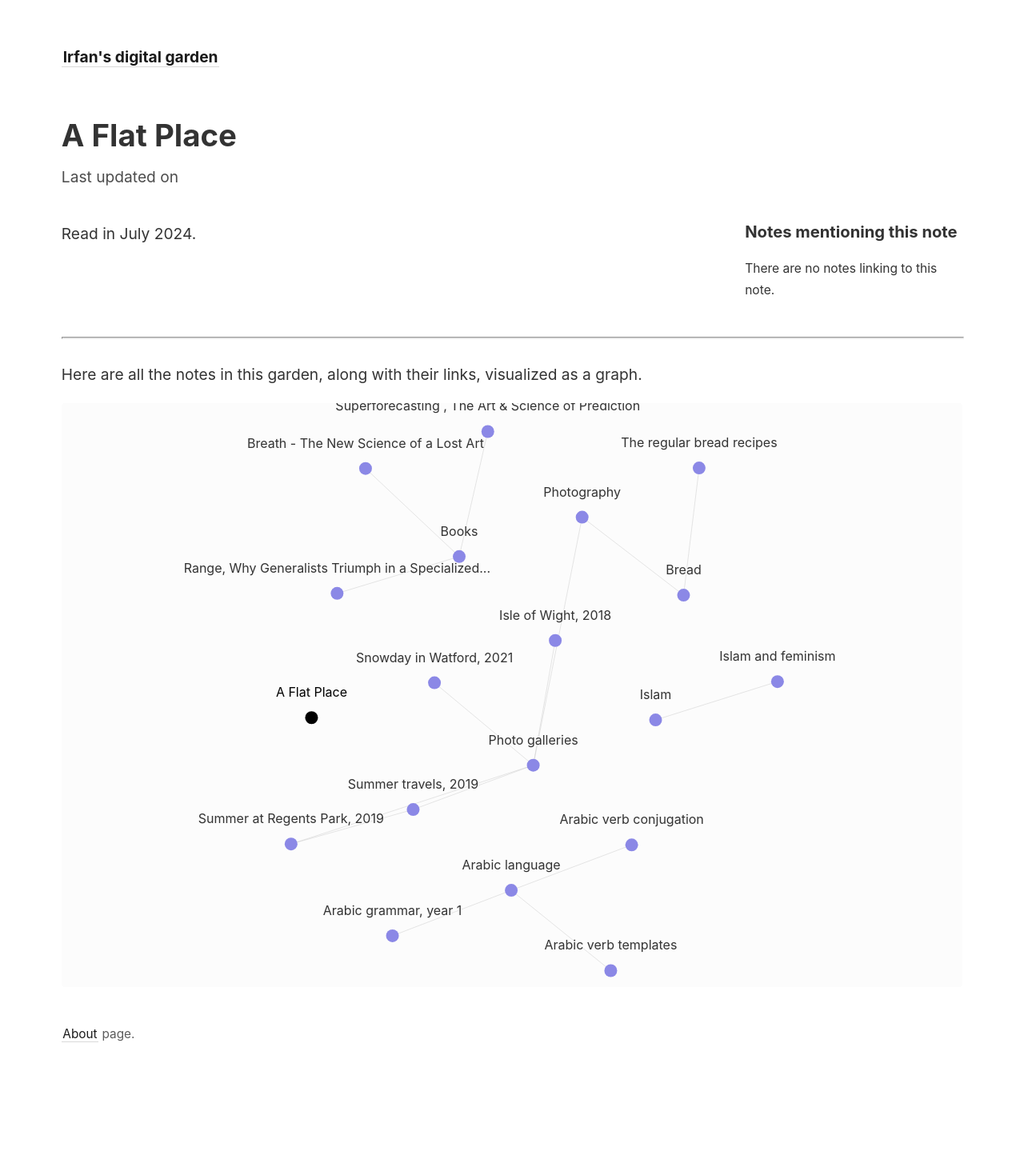
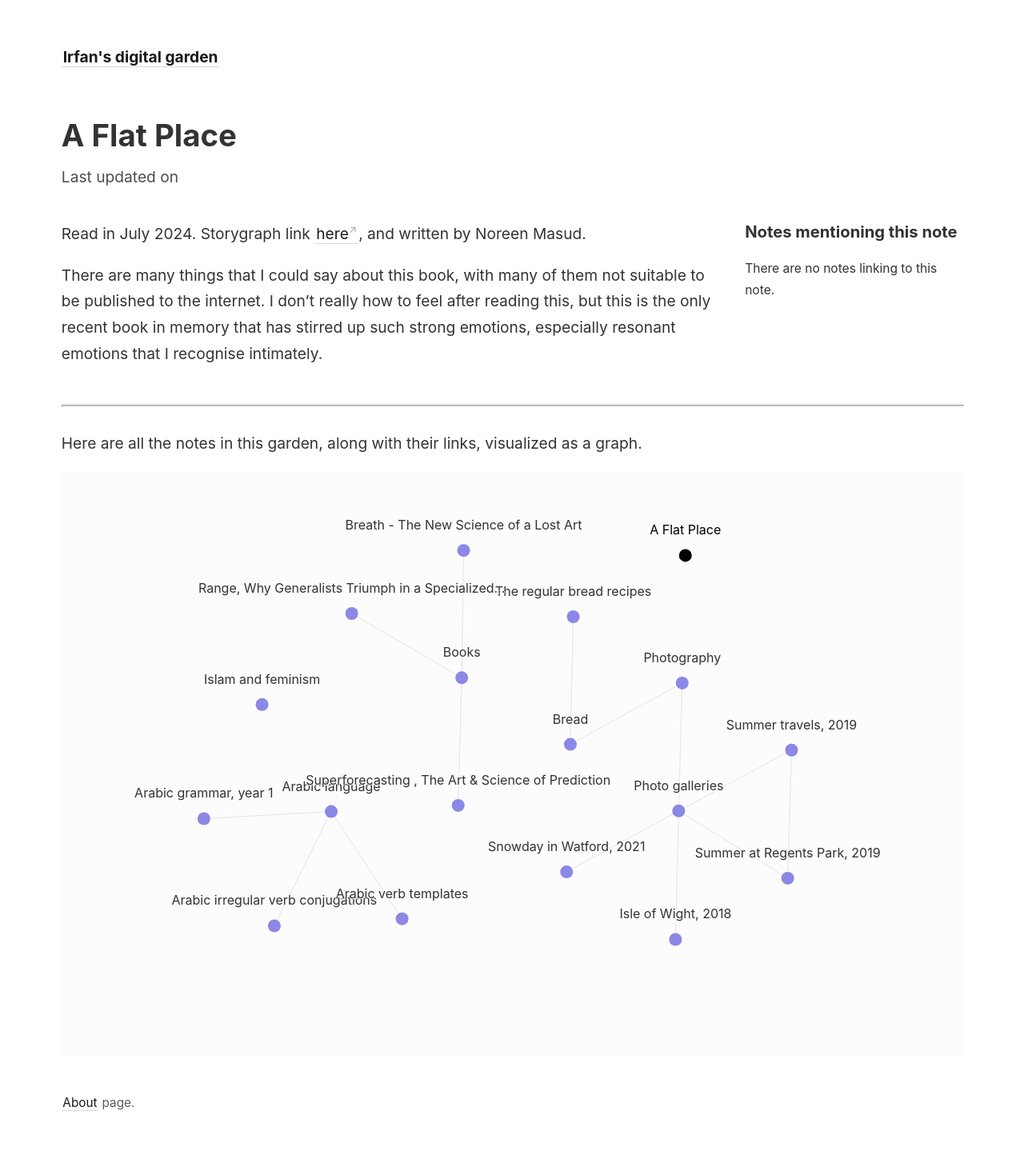
Before and after one commit to IrfanZM/digital-garden, a Jekyll site: the page built from _notes/books/books_a_flat_place.md, in a window 1280 px wide. Shown: the whole page at 80% size. Built offline with Jekyll 4.4.1, drawn with Linux system fonts in a browser that asks for light colours; before the commit the page ends 1373 px from its top, so only the background shows below that.

Commit message:
Added introductory text for A Flat Place review, and tweaked some of the arabit verb pages

```diff
--- a/_notes/arabic/arabic-verb-conjugation.md
+++ b/_notes/arabic/arabic-irregular-verb-conjugations.md
@@ -1,5 +1,5 @@
 ---
-title: Arabic verb conjugation
+title: Arabic irregular verb conjugations
 ---
 
 
--- a/_notes/arabic/arabic-language.md
+++ b/_notes/arabic/arabic-language.md
@@ -6,7 +6,7 @@ My starting point for arabic language learning and notes:
 
 - [[Arabic verb templates]]
 - [[Arabic grammar, year 1]]
-- [[Arabic verb conjugation]]
+- [[Arabic irregular verb conjugations]]
 
 Useful resources:
 - [Arabic Almanac, including Hans Wehr](https://ejtaal.net/aa/readme.html)
--- a/_notes/books/books_a_flat_place.md
+++ b/_notes/books/books_a_flat_place.md
@@ -2,4 +2,6 @@
 title: A Flat Place
 ---
 
-Read in July 2024.
+Read in July 2024. Storygraph link [here](https://app.thestorygraph.com/books/307300fe-ebb8-481f-9652-4a2b1dc284e0), and written by Noreen Masud.
+
+There are many things that I could say about this book, with many of them not suitable to be published to the internet. I don't really how to feel after reading this, but this is the only recent book in memory that has stirred up such strong emotions, especially resonant emotions that I recognise intimately.
```
Also changed, not shown: _notes/islam/islam-and-fem0.md (deleted, +0 -5 lines).
